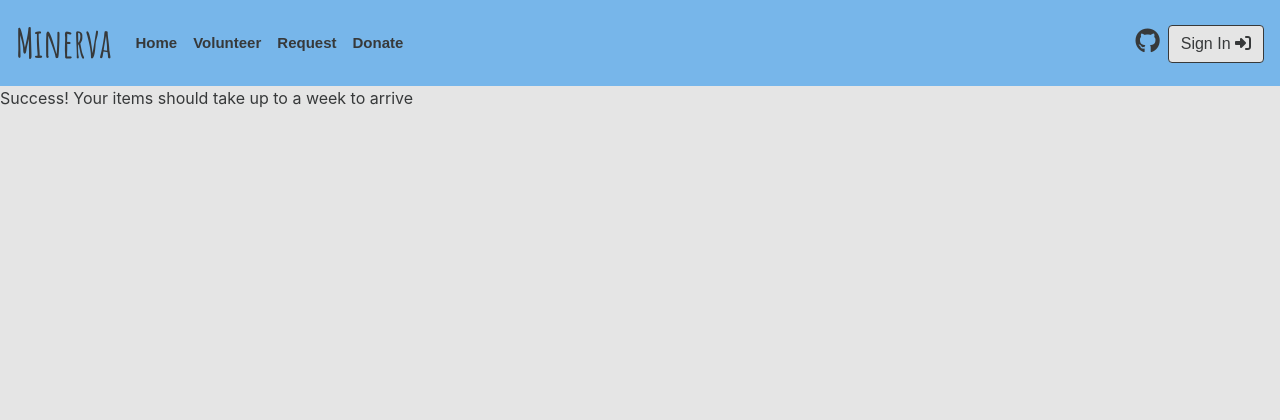
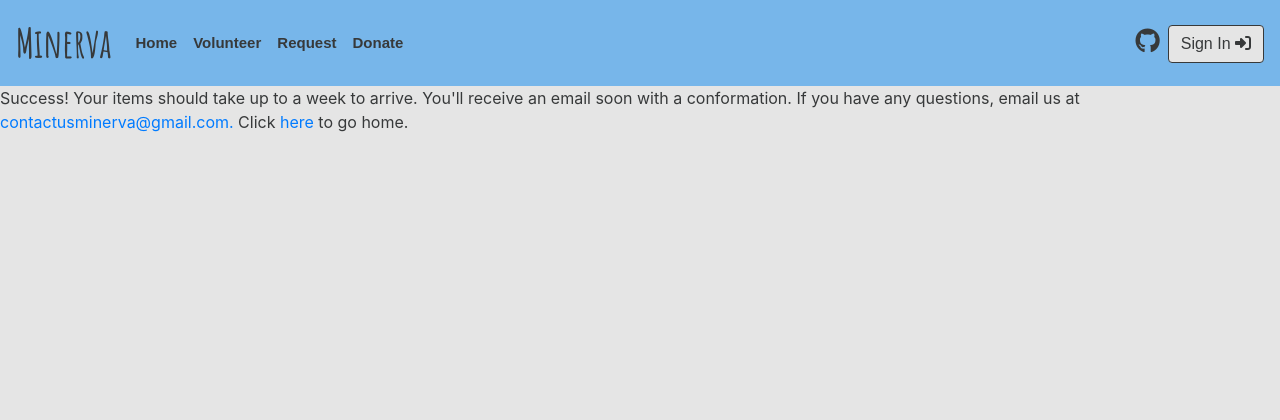
Before and after one commit to noraatfedora/Minerva, a Flask app: page /success in a window 1280 px wide. Shown: the top 420 px of the page. Run offline with Flask 2, Linux system fonts and the light colour scheme; some libraries are stand-ins or nearby versions.

Commit message:
Make request page redirect to success page

```diff
--- a/src/request_items.py
+++ b/src/request_items.py
@@ -28,6 +28,6 @@ def request_items():
         send_request_conformation(g.user['email'], itemsDict)
         db.execute("UPDATE user SET completed=0 WHERE ID=?", (str(g.user['id']),))
         db.commit()
-        return redirect("/home")
+        return redirect("/success")
 
     return render_template("request_items.html",items = itemsList.values())
--- a/src/templates/success.html
+++ b/src/templates/success.html
@@ -1,4 +1,8 @@
 {% extends "base.html" %}
 {% block content %}
-Success! Your items should take up to a week to arrive
+<p>
+Success! Your items should take up to a week to arrive. You'll receive an email soon with a conformation.
+If you have any questions, email us at <a href="mailto:contactusminerva@gmail.com">contactusminerva@gmail.com.</a>
+Click <a href="/home">here</a> to go home.
+</p>
 {% endblock content %}
```
Also changed, not shown: instance/requests.sqlite.
